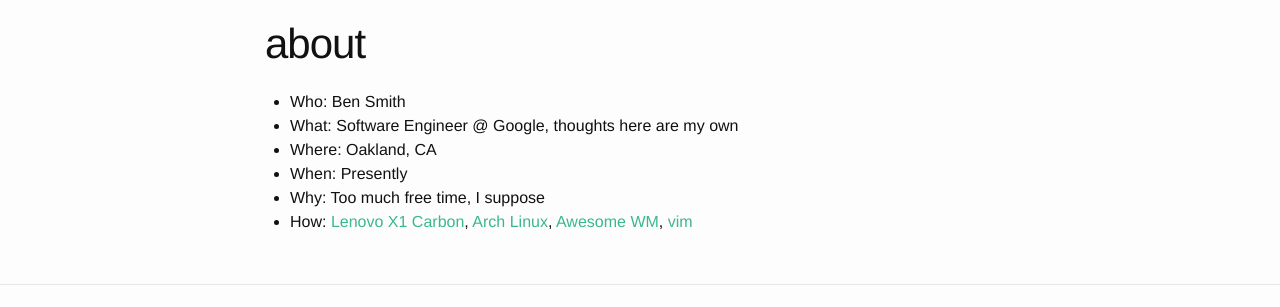
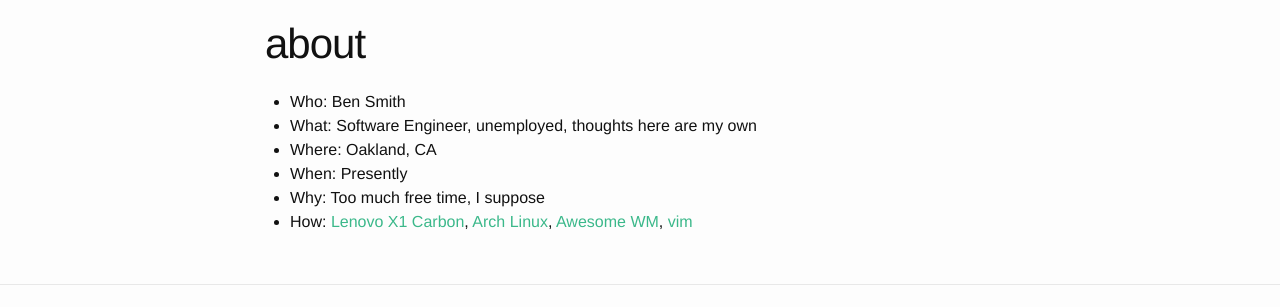
Before and after one commit to binji/binji.github.io, an Eleventy site: page about/index.md in a window 1280 px wide. Shown: the part 61-368 px from the top of the page. Built offline with nearby package versions, Linux system fonts and the light colour scheme; Eleventy itself is replaced by a stand-in of ours; files that its build step writes are made by us from their sources.

Commit message:
update employment

```diff
--- a/about/index.md
+++ b/about/index.md
@@ -4,7 +4,7 @@ layout: post
 title: about
 ---
 - Who: Ben Smith
-- What: Software Engineer @ Google, thoughts here are my own
+- What: Software Engineer, unemployed, thoughts here are my own
 - Where: Oakland, CA
 - When: Presently
 - Why: Too much free time, I suppose
```
